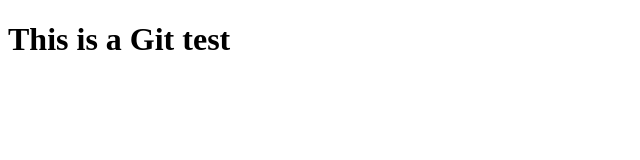
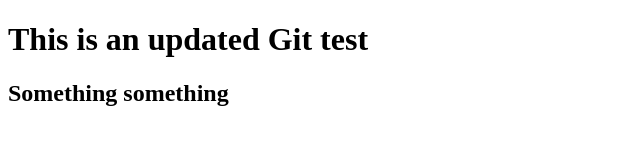
Before and after one commit to dxsubomni/Hello-World, a plain HTML site: page index.html in a window 1280 px wide. Shown: the whole page, without its empty margins (0-640 px from the left). Drawn offline with Linux system fonts and the light colour scheme.

Commit message:
Updated index again

```diff
--- a/index.html
+++ b/index.html
@@ -7,6 +7,7 @@
     <title>Git Test</title>
 </head>
 <body>
-    <h1>This is a Git test</h1>
+    <h1>This is an updated Git test</h1>
+    <h2>Something something</h2>
 </body>
 </html>
```
